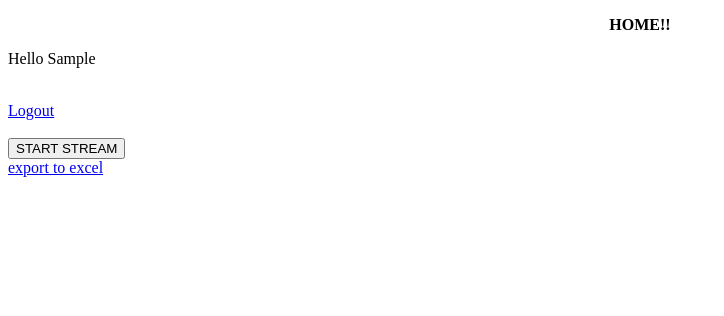
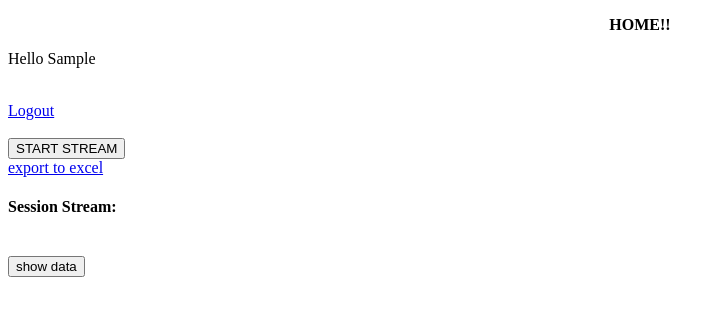
Before and after one commit to Samwel-Otieno/Arduino-django, a Django app: page /webapp/home/ in a window 1280 px wide. Shown: the top 316 px of the page, without its empty margins (0-724 px from the left). Run offline with Django 4.2, Linux system fonts and the light colour scheme; the visitor is signed in with stand-in values (Sample User, id 1); data that the repository does not hold is empty.

Commit message:
Use a button to toggle data visibility Js used

```diff
--- a/useraccounts/views.py
+++ b/useraccounts/views.py
@@ -9,7 +9,6 @@ from django.conf import settings
 from datetime import datetime
 import pytz
 # Create your views here.
-
 # User registration view
 def Registerview(request):
     pass
@@ -42,7 +41,7 @@ def login(request):
             login_time=time.strftime(format)
             send_mail(
                 subject='User log',
-                message= username +' logged in today at: '+ login_time,
+                message= f" {username} logged in today at: {login_time} \n Session stream : \n ",
                 from_email=settings.EMAIL_HOST_USER,
                 recipient_list=["sotieno679@gmail.com"]
                 )
--- a/webapp/models.py
+++ b/webapp/models.py
@@ -11,4 +11,4 @@ class Streamer(models.Model):
 
 
     def __str__(self):
-        return self.data_stream
+        return self.operator
--- /dev/null
+++ b/webapp/static/CSS/styles.css
@@ -0,0 +1,10 @@
+/* display data in a table */
+table, th, td {
+    border: 1px solid black;
+    border-collapse: collapse;
+  }
+
+/* toggle data visibility */
+.hidden{
+  display: none;
+}
--- /dev/null
+++ b/webapp/static/JS/main.js
@@ -0,0 +1,15 @@
+// display the data only on request
+const buttons=document.getElementById('bang');
+const data=document.getElementById('show_data');
+const toggle_visibility=() =>{
+    if (data.classList.contains('hidden')) {
+        data.classList.remove('hidden');
+        buttons.innerText='Hide data';
+      } else {
+        data.classList.add('hidden');
+        buttons.innerText='Show data';
+
+      }
+};
+
+buttons.onclick=toggle_visibility;
--- a/webapp/templates/webapp/index.html
+++ b/webapp/templates/webapp/index.html
@@ -1,3 +1,5 @@
+
+{% load static %}
 <!DOCTYPE html>
 <html lang="en">
 <head>
@@ -5,6 +7,8 @@
     <meta http-equiv="X-UA-Compatible" content="IE=edge">
     <meta name="viewport" content="width=device-width, initial-scale=1.0">
     <title>home</title>
+    <link rel="stylesheet" type="text/css" href="{% static 'css/styles.css' %}">
+
 </head>
 <body>
     <p><center><b>HOME!!</b></center></p>
@@ -18,8 +22,28 @@
         <a href="{% url 'webapp:excelData' %}"> export to excel </a>
     {% else %}
         <a href="{% url 'useraccounts:register' %}">sign-up</a>
-        <a href="{% url 'useraccounts:login' %}">Login</a>
+        <a href="{% url 'useraccounts:login' %}">Login</a> <br><br>
     {% endif %}
+
+    <h4>Session Stream: </h4><br>
+    <button id="bang"> show data </button>
+        <div class="hidden" id="show_data">
+            <table>
+                <tr>
+                    <th>Data</th>
+                    <th>Time Stamp</th>
+                </tr>
+                {% for data in data %}
+                <tr>
+                    <td>{{data.data_stream}}</td>
+                    <td>{{data.timestamp}}</td>
+                </tr>
+                {% endfor %}
+            </table>
+        </div>
+
+
+        <script src="{% static 'JS/mAin.js' %}"></script>
 
 </body>
 </html>
--- a/webapp/views.py
+++ b/webapp/views.py
@@ -1,25 +1,30 @@
-from django.shortcuts import render
+from django.shortcuts import render,redirect
 from django.contrib.auth.decorators import login_required
 from . models import *
 import serial
 from django.http import HttpResponse
 import xlwt
 from datetime import datetime
+from .models import Streamer
 
 # Create your views here.
 @login_required
 def index(request):
-    if (request.method=='POST'):
-        arduino_data= serial.Serial('com4',9600)
-        while(True):
-            if(arduino_data.in_waiting > 0):
-                raw_data=arduino_data.readline()
-                samples=float(raw_data)
-                print(samples)
-                #save the data samples and the name of the person streaming the data
-                streamed_data=Streamer(data_stream=samples,operator=request.user)
-                streamed_data.save()
-    return render(request, 'webapp/index.html')
+    # if (request.method=='POST'):
+    #     arduino_data= serial.Serial('com5',9600)
+    #     while(True):
+    #         if(arduino_data.in_waiting > 0):
+    #             raw_data=arduino_data.readline()
+    #             global samples
+    #             samples=float(raw_data)
+    #             print(samples)
+    #             #save the data samples and the name of the person streaming the data
+    #             streamed_data=Streamer(data_stream=samples,operator=request.user)
+    #             streamed_data.save()
+
+    # render the data for display
+    data=Streamer.objects.all()
+    return render(request, 'webapp/index.html',{'data':data})
 
 # Export the data into ana excel spreadsheet
 def excelData(request):
```
Also changed, not shown: webapp/urls.py (line endings or trailing spaces).
